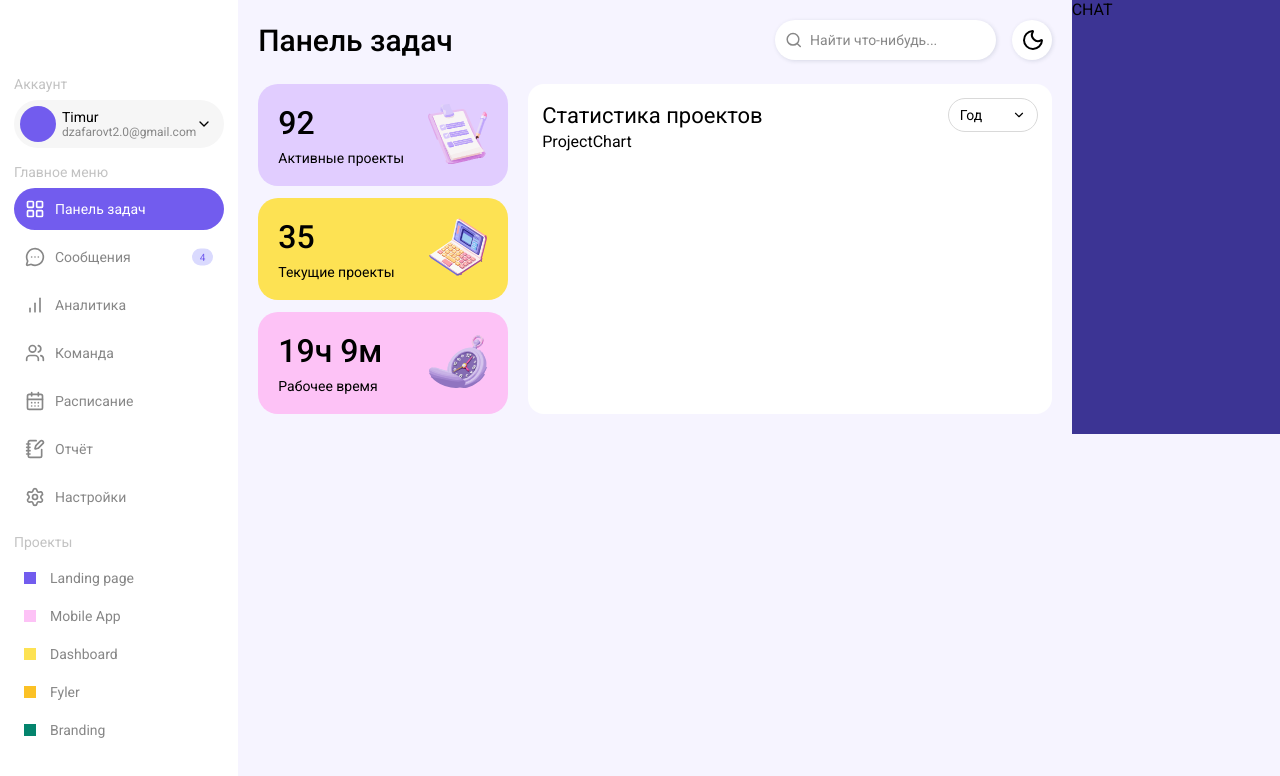
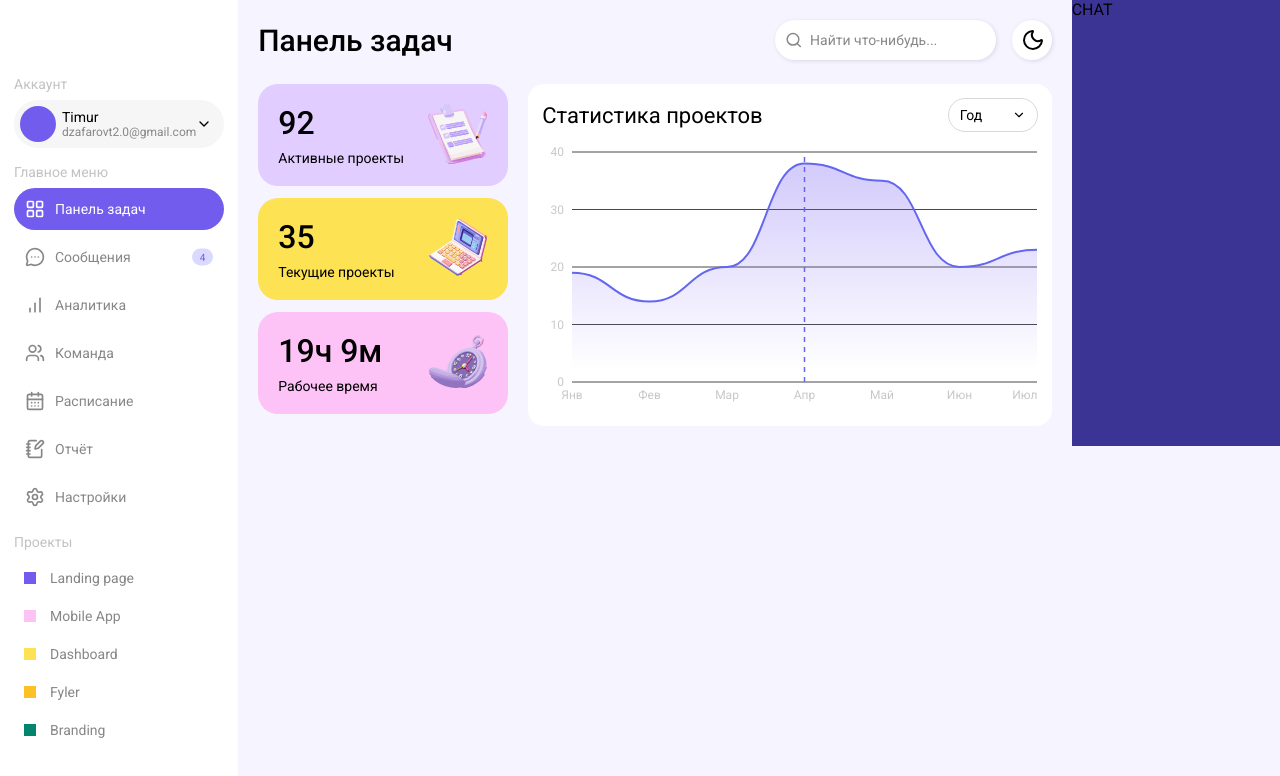
Before and after one commit to TrojanDll/task-hub, a Next.js app: page /dashboard in a window 1280 px wide. Shown: the top 776 px of the page. Built offline with nearby package versions, Linux system fonts and the light colour scheme.

Commit message:
feat: day 4 finished

```diff
--- a/src/app/globals.scss
+++ b/src/app/globals.scss
@@ -5,6 +5,8 @@
   --primary-200: #dadafe;
   --primary-400: #453c9c;
   --primary-500: #3c3494;
+
+  --sdv: #494949;
 
   --text-primary: #000000;
   --text-secondary: #878787;
@@ -27,7 +29,6 @@
   --dark: #262626;
   --dark-500: #3c3c3c;
   --text-primary-dark: #ffffff;
-  --text-secondary-dark: #c8c8c8;
   --text-secondary-dark: #c8c8c8;
   --primary-400-dark: #1b1465;
   --grey-500-dark: #a3a2a2;
--- a/src/components/ui/custom-select/CustomSelect/CustomSelect.tsx
+++ b/src/components/ui/custom-select/CustomSelect/CustomSelect.tsx
@@ -4,12 +4,13 @@ import React from "react";
 
 import cn from "clsx";
 import styles from "./CustomSelect.module.scss";
+import type { ISelectOption } from "../custom-select.types";
 
 interface IProps {
   className?: string;
-  defaultValue?: string;
-  value: string;
-  setValue: (value: string) => void;
+  defaultValue?: ISelectOption;
+  value: ISelectOption;
+  setValue: (value: ISelectOption) => void;
   options?: ISelectOption[];
 }
 
@@ -20,13 +21,23 @@ export default function CustomSelect({
   value,
   setValue,
 }: IProps) {
+  const handleValueChange = (selectedValue: string) => {
+    // Находим полный объект option по значению
+    const selectedOption = options.find(
+      (option) => option.value === selectedValue
+    );
+    if (selectedOption) {
+      setValue(selectedOption); // Теперь передаем полный объект
+    }
+  };
+
   return (
     <Select.Root
-      value={value}
-      onValueChange={(handledValue: string) => setValue(handledValue)}
+      value={value.value}
+      onValueChange={(handledValue: string) => handleValueChange(handledValue)}
     >
       <Select.Trigger className={cn(styles.SelectTrigger, className)}>
-        <Select.Value defaultValue={defaultValue} placeholder="Период" />
+        <Select.Value defaultValue={defaultValue?.value} placeholder="Период" />
         <Select.Icon className={styles.SelectIcon}>
           <ChevronDownIcon size={14} />
         </Select.Icon>
@@ -40,7 +51,11 @@ export default function CustomSelect({
         >
           <Select.Viewport className={styles.SelectViewport}>
             {options.map((option) => (
-              <Select.Item className={styles.SelectItem} value={option.value}>
+              <Select.Item
+                key={`${option.value}_${option.label}`}
+                className={styles.SelectItem}
+                value={option.value}
+              >
                 <Select.ItemText className={styles.ItemText}>
                   {option.label}
                 </Select.ItemText>
--- a/src/components/ui/custom-select/custom-selecr.types.ts
+++ b/src/components/ui/custom-select/custom-select.types.ts
@@ -1,4 +1,4 @@
-interface ISelectOption {
+export interface ISelectOption {
   label: string;
   value: string;
 }
--- a/src/components/widgets/dashboard/Dashboard/Dashboard.tsx
+++ b/src/components/widgets/dashboard/Dashboard/Dashboard.tsx
@@ -6,7 +6,7 @@ import Heading from "@/components/ui/Heading/Heading";
 import SearchField from "@/components/ui/search-field/SearchField/SearchField";
 import ThemeToggler from "@/components/ui/ThemeToggler/ThemeToggler";
 import ProjectStats from "../project-stats/ProjectStats/ProjectStats";
-import ProjectChart from "../project-chart/ProjectChart/ProjectChart";
+import ProjectStatisticsChart from "../project-chart/ProjectStatisticsChart/ProjectStatisticsChart";
 
 export default function Dashboard() {
   return (
@@ -24,8 +24,7 @@ export default function Dashboard() {
         <div className={styles.mainContent}>
           <div className={styles.statsWrapper}>
             <ProjectStats className={styles.projectStats} />
-
-            <ProjectChart />
+            <ProjectStatisticsChart />
           </div>
         </div>
       </div>
--- a/src/components/widgets/dashboard/project-chart/ProjectChart/ProjectChart.tsx
+++ b/src/components/widgets/dashboard/project-chart/ProjectChart/ProjectChart.tsx
@@ -1,12 +1,100 @@
-import React from "react";
-import ProjectChartHeader from "../ProjectChartHeader/ProjectChartHeader";
-import Substrate from "@/components/ui/Substrate/Substrate";
+"use client";
 
-export default function ProjectChart() {
+import { useMemo } from "react";
+
+import {
+  Area,
+  AreaChart,
+  CartesianGrid,
+  ReferenceLine,
+  ResponsiveContainer,
+  Tooltip,
+  XAxis,
+  YAxis,
+} from "recharts";
+import ProjectChartTooltip from "../ProjectChartTooltip/ProjectChartTooltip";
+import { useTheme } from "next-themes";
+
+interface IProps {
+  data: IChartDataPoint[];
+  className?: string;
+}
+
+export default function ProjectChart({ data, className }: IProps) {
+  if (!data || data.length === 0) return null;
+
+  const { theme } = useTheme();
+
+  const maxData = useMemo(() => {
+    let maxValue = 0;
+    let maxPeriod = "";
+
+    data.forEach((item) => {
+      if (item.value > maxValue) {
+        maxValue = item.value;
+        maxPeriod = item.period;
+      }
+    });
+
+    return { value: maxValue, period: maxPeriod };
+  }, [data]);
+
   return (
-    <Substrate>
-      <ProjectChartHeader />
-      ProjectChart
-    </Substrate>
+    <ResponsiveContainer className={className} width="100%" height={270}>
+      <AreaChart data={data} margin={{ top: 10, left: -30, bottom: 0 }}>
+        <defs>
+          <linearGradient id="colorGradient" x1="0" y1="0" x2="0" y2="1">
+            <stop offset="5%" stopColor="#725bf2" stopOpacity={0.3} />
+            <stop offset="95%" stopColor="#725bf2" stopOpacity={0} />
+          </linearGradient>
+        </defs>
+
+        <CartesianGrid
+          strokeDasharray="0"
+          vertical={false}
+          stroke={theme === "light" ? "#f3f4f6" : "#494949"}
+        />
+
+        <XAxis
+          dataKey="period"
+          axisLine={false}
+          tickLine={false}
+          tick={{
+            fontSize: "0.75rem",
+            fill: theme === "light" ? "#9ca3af" : "#c8c8c8",
+          }}
+        />
+
+        <YAxis
+          axisLine={false}
+          tickLine={false}
+          tick={{
+            fontSize: "0.75rem",
+            fill: theme === "light" ? "#9ca3af" : "#c8c8c8",
+          }}
+          // domain={[0, "dataMax + 10"]}
+        />
+
+        <Tooltip content={<ProjectChartTooltip />} cursor={false} />
+
+        {maxData && (
+          <ReferenceLine
+            x={maxData.period}
+            stroke="#6366f1"
+            strokeDasharray="5 5"
+            strokeWidth={1.5}
+          />
+        )}
+
+        <Area
+          type="bump"
+          dataKey="value"
+          stroke="#6366f1"
+          strokeWidth={2}
+          fillOpacity={1}
+          fill="url(#colorGradient)"
+        />
+      </AreaChart>
+    </ResponsiveContainer>
   );
 }
--- a/src/components/widgets/dashboard/project-chart/ProjectChartHeader/ProjectChartHeader.tsx
+++ b/src/components/widgets/dashboard/project-chart/ProjectChartHeader/ProjectChartHeader.tsx
@@ -4,14 +4,19 @@ import styles from "./ProjectChartHeader.module.scss";
 import cn from "clsx";
 import CustomSelect from "@/components/ui/custom-select/CustomSelect/CustomSelect";
 import { timeRanges } from "../project-chart.data";
+import type { ISelectOption } from "@/components/ui/custom-select/custom-select.types";
 
 interface IProps {
   className?: string;
+  selectValue: ISelectOption;
+  setSelectValue: (value: ISelectOption) => void;
 }
 
-export default function ProjectChartHeader({ className }: IProps) {
-  const [selectValue, setSelectValue] = useState<string>(timeRanges[0].value);
-
+export default function ProjectChartHeader({
+  className,
+  selectValue,
+  setSelectValue,
+}: IProps) {
   return (
     <div className={cn(styles.root, className)}>
       <h2 className={styles.title}>Статистика проектов</h2>
--- /dev/null
+++ b/src/components/widgets/dashboard/project-chart/ProjectChartTooltip/ProjectChartTooltip.module.scss
@@ -0,0 +1,7 @@
+.root {
+  padding: 5px 10px;
+  border-radius: 99px;
+  font-size: 0.875rem;
+  background-color: var(--primary);
+  color: var(--white);
+}
--- /dev/null
+++ b/src/components/widgets/dashboard/project-chart/ProjectChartTooltip/ProjectChartTooltip.tsx
@@ -0,0 +1,12 @@
+import styles from "./ProjectChartTooltip.module.scss";
+
+interface IProps {
+  active?: boolean;
+  payload?: Array<{ value: number }>;
+}
+
+export default function ProjectChartTooltip({ active, payload }: IProps) {
+  if (!active || !payload || payload.length === 0) return null;
+
+  return <div className={styles.root}>{payload[0].value} Проектов</div>;
+}
--- /dev/null
+++ b/src/components/widgets/dashboard/project-chart/ProjectStatisticsChart/ProjectStatisticsChart.module.scss
@@ -0,0 +1,3 @@
+.chart {
+  margin-top: 10px;
+}
--- /dev/null
+++ b/src/components/widgets/dashboard/project-chart/ProjectStatisticsChart/ProjectStatisticsChart.tsx
@@ -0,0 +1,31 @@
+"use client";
+
+import React, { useState } from "react";
+import ProjectChartHeader from "../ProjectChartHeader/ProjectChartHeader";
+import Substrate from "@/components/ui/Substrate/Substrate";
+import { monthlyData, timeRanges, yearlyData } from "../project-chart.data";
+import ProjectChart from "../ProjectChart/ProjectChart";
+import type { ISelectOption } from "@/components/ui/custom-select/custom-select.types";
+
+import styles from "./ProjectStatisticsChart.module.scss";
+
+export default function ProjectStatisticsChart() {
+  const [selectedRange, setSelectedRange] = useState<ITimeRange>(timeRanges[0]);
+
+  const chartData = selectedRange.value === "yearly" ? yearlyData : monthlyData;
+
+  return (
+    <Substrate>
+      <ProjectChartHeader
+        selectValue={selectedRange}
+        setSelectValue={(value: ISelectOption) =>
+          setSelectedRange({
+            label: value.label,
+            value: value.value === "monthly" ? "monthly" : "yearly",
+          })
+        }
+      />
+      <ProjectChart className={styles.chart} data={chartData} />
+    </Substrate>
+  );
+}
--- a/src/components/widgets/dashboard/project-chart/project-chart.data.ts
+++ b/src/components/widgets/dashboard/project-chart/project-chart.data.ts
@@ -1,18 +1,18 @@
 export const yearlyData: IChartDataPoint[] = [
-  { month: "Янв", value: 19 },
-  { month: "Фев", value: 14 },
-  { month: "Мар", value: 27 },
-  { month: "Апр", value: 38 },
-  { month: "Май", value: 35 },
-  { month: "Июн", value: 20 },
-  { month: "Июл", value: 23 },
+  { period: "Янв", value: 19 },
+  { period: "Фев", value: 14 },
+  { period: "Мар", value: 20 },
+  { period: "Апр", value: 38 },
+  { period: "Май", value: 35 },
+  { period: "Июн", value: 20 },
+  { period: "Июл", value: 23 },
 ];
 
 export const monthlyData: IChartDataPoint[] = [
-  { month: "Неделя 1", value: 12 },
-  { month: "Неделя 2", value: 19 },
-  { month: "Неделя 3", value: 15 },
-  { month: "Неделя 4", value: 25 },
+  { period: "Неделя 1", value: 12 },
+  { period: "Неделя 2", value: 19 },
+  { period: "Неделя 3", value: 15 },
+  { period: "Неделя 4", value: 25 },
 ];
 
 export const timeRanges: ITimeRange[] = [
--- a/src/components/widgets/dashboard/project-chart/project-chart.types.ts
+++ b/src/components/widgets/dashboard/project-chart/project-chart.types.ts
@@ -4,6 +4,6 @@ interface ITimeRange {
 }
 
 interface IChartDataPoint {
-  month: string;
+  period: string;
   value: number;
 }
```
